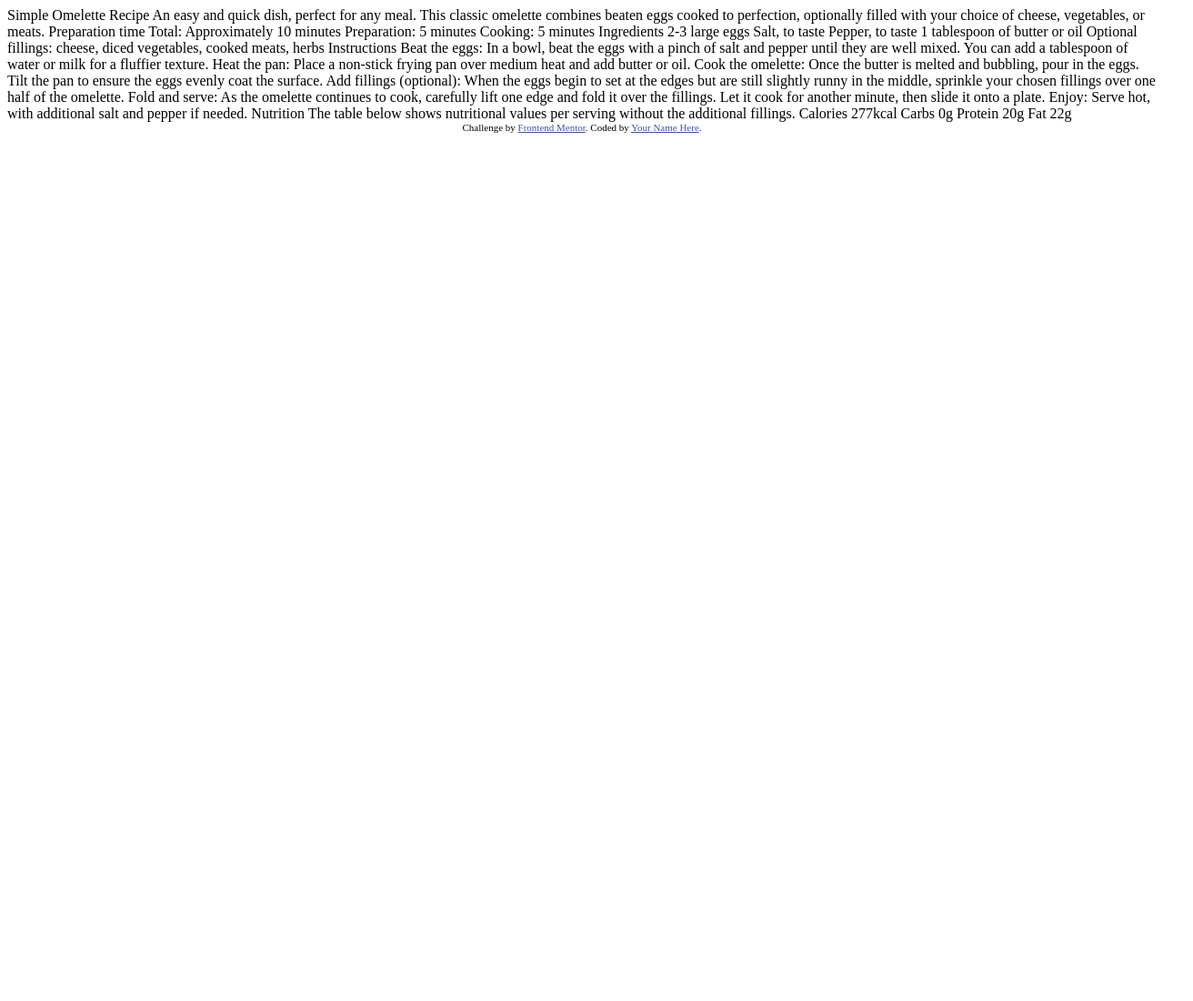
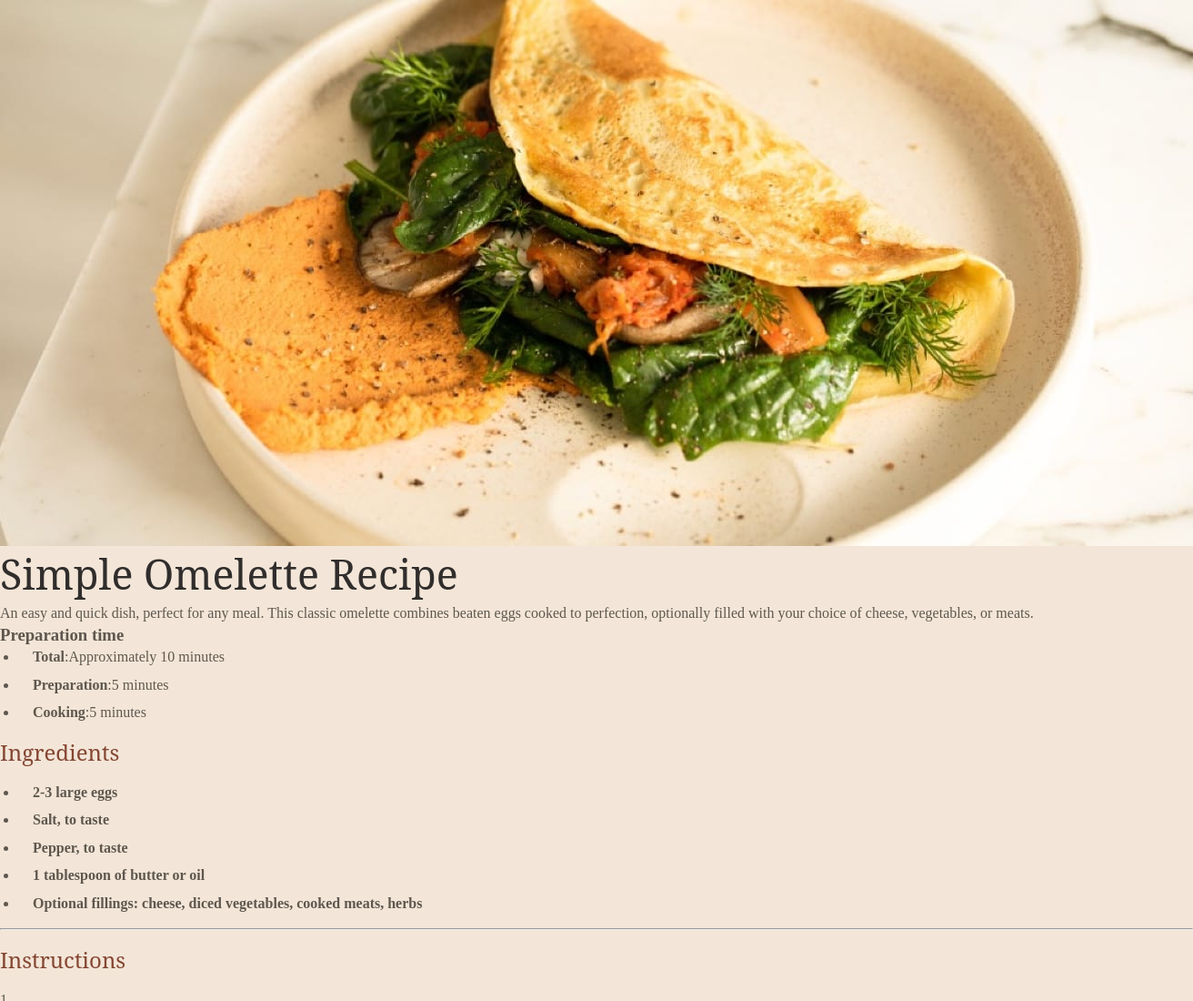
Before and after one commit to Zaki202/Recipe-page, a plain HTML site: page recipe-page-main/index.html in a window 1280 px wide. Shown: the top 1100 px of the page at 91% size, 1312 px wide, since content can reach past the window. Before the commit the page ends 800 px from the top, so only its background shows below. Drawn offline with Linux system fonts and the light colour scheme; files whose address does not match are found by name.

Commit message:
Content added

```diff
--- /dev/null
+++ b/recipe-page-main/Style.css
@@ -0,0 +1,89 @@
+*{
+	padding: 0;
+	margin:0;
+	box-sizing: border-box;
+}
+
+
+html{
+
+	--White: hsl(0, 0%, 100%);
+    --Rose-White: hsl(330, 100%, 98%);
+    --Eggshell: hsl(30, 54%, 90%);
+    --Light-Grey: hsl(30, 18%, 87%);
+    --Wenge-Brown: hsl(30, 10%, 34%);
+    --Dark-Charcoal: hsl(24, 5%, 18%);
+    --Nutmeg: hsl(14, 45%, 36%);
+    --Dark-Raspberry: hsl(332, 51%, 32%);
+}
+
+body{
+	background-color: var(--Eggshell);
+	color: var(--Wenge-Brown);
+	min-height: 100vh;
+	line-height: 1.4;
+	display: grid;
+    font-size: 16px;
+    font-family: 'outfit','sans-serif';
+    size: 1440px;
+}
+
+img{
+	max-width: : 100%;
+	display: block;
+}
+
+h1,h2{
+	font-family: 'Young Serif','Serif';
+	font-weight: 400;
+}
+
+h1{
+	color: var(--Dark-Charcoal);
+	font-size: 2.8rem;
+
+}
+
+h2{
+	color: var(--Nutmeg);
+	margin-bottom: 1rem;
+}
+
+.Recipe_Step
+{
+ margin: 1rem 0;
+
+}
+
+.Nutrition-Step
+{
+   margin-top:1rem;
+}
+
+ul{
+	padding-left:1.25rem;
+}
+
+ul li{
+	margin-bottom: .5rem;
+}
+
+ul li span{
+      color: var(--Wenge-Brown);
+      margin-left: 1rem;
+      font-weight: 700;
+}
+
+.container{
+	max-width: 800px;
+	background-color: var(--White);
+	margin: 2rem;
+	border-radius: 1rem;
+
+}
+
+.container .Recipe-Image{
+   padding: 2rem;
+   border-radius: 1rem;
+   overflow: hidden;
+}
--- a/recipe-page-main/index.html
+++ b/recipe-page-main/index.html
@@ -5,73 +5,109 @@
   <meta name="viewport" content="width=device-width, initial-scale=1.0"> <!-- displays site properly based on user's device -->
 
   <link rel="icon" type="image/png" sizes="32x32" href="./assets/images/favicon-32x32.png">
+  <link rel="stylesheet" type="text/css" href="Style.css">
 
   <title>Frontend Mentor | Recipe page</title>
 
   <!-- Feel free to remove these styles or customise in your own stylesheet 👍 -->
-  <style>
-    .attribution { font-size: 11px; text-align: center; }
-    .attribution a { color: hsl(228, 45%, 44%); }
-  </style>
+
 </head>
 <body>
 
-  Simple Omelette Recipe
+<div class = "Container">
+	<div class="Recipe-Image">
+		 <img src="C:\Users\user\Documents\FrontEndMasters\Recipe-page\recipe-page-main\assets\images\image-omelette.jpeg">
+	</div>
+<div class="Recipe-Information">
+		   <h1> Simple Omelette Recipe </h1>
+		   <p>An easy and quick dish, perfect for any meal. This classic omelette combines beaten eggs cooked
+             to perfection, optionally filled with your choice of cheese, vegetables, or meats.</p>
 
-  An easy and quick dish, perfect for any meal. This classic omelette combines beaten eggs cooked
-  to perfection, optionally filled with your choice of cheese, vegetables, or meats.
+           <div class ="Recipe_Preptime">
+             	<h3>Preparation time</h3>
+             	<ul>
+             		<li><span>Total</span>:Approximately 10 minutes</li>
+             		<li><span>Preparation</span>:5 minutes</li>
+             		<li><span>Cooking</span>:5 minutes</li>
+             	</ul>
+             </div>
+          <div class ="Recipe_Step">
+             	<h2>Ingredients</h2>
+             	<ul class ="Ingredients">
+             		<li><span> 2-3 large eggs</span></li>
+             		<li><span>Salt, to taste</span></li>
+             		<li><span> Pepper, to taste</span></li>
+             		<li><span> 1 tablespoon of butter or oil</span></li>
+             		<li><span> Optional fillings: cheese, diced vegetables, cooked meats, herbs</span></li>
+             	</ul>
+             </div>
+             <hr>
 
-  Preparation time
+             <div class ="Recipe_Step">
+             	<h2>Instructions</h2>
+             	<div class ="Instructions">
+             		<div class= "Items">
+             		 <div class = "Num">1. </div>
+             		  <p><span>Beat the eggs</span>: In a bowl, beat the eggs with a pinch of salt
+             		  	and pepper until they are well mixed.
+                        You can add a tablespoon of water or milk for a fluffier texture. </p>
+             	     </div>
 
-  Total: Approximately 10 minutes
-  Preparation: 5 minutes
-  Cooking: 5 minutes
+             	     <div class= "Items">
+             		 <div class = "Num">2. </div>
+             		  <p><span>Heat the pan</span>: Place a non-stick frying pan over medium heat and add butter or oil. </p>
+             	</div>
 
-  Ingredients
+             	<div class= "Items">
+             		 <div class = "Num">3. </div>
+             		  <p><span>Cook the omelette</span>: Once the butter is melted and bubbling, pour in the eggs.
+             		  	Tilt the pan to ensure the eggs evenly coat the surface. </p>
+             	</div>
 
-  2-3 large eggs
-  Salt, to taste
-  Pepper, to taste
-  1 tablespoon of butter or oil
-  Optional fillings: cheese, diced vegetables, cooked meats, herbs
+             	<div class= "Items">
+             		 <div class = "Num">4. </div>
+             		  <p><span> Add fillings (optional)</span>: When the eggs begin to set at the edges but are still
+             		   slightly runny in the middle, sprinkle your chosen fillings over one half of the omelette. </p>
+             	</div>
 
-  Instructions
+             	<div class= "Items">
+             		 <div class = "Num">5. </div>
+             		  <p><span>Fold and serve</span>: As the omelette continues to cook, carefully lift one edge and fold it over the
+                            fillings. Let it cook for another minute, then slide it onto a plate. </p>
+             	</div>
 
-  Beat the eggs: In a bowl, beat the eggs with a pinch of salt and pepper until they are well mixed.
-  You can add a tablespoon of water or milk for a fluffier texture.
+             	<div class= "Items">
+             		 <div class = "Num">6. </div>
+             		  <p><span>Enjoy</span>: Serve hot,
+                 </div>
+             </div>
+             <hr>
+             <div class ="Nutrition-Step">
+             		<h2>Nutrition</h2>
+             		<p class ="values">The table below shows nutritional values per serving without the additional fillings.</p>
 
-  Heat the pan: Place a non-stick frying pan over medium heat and add butter or oil.
+             	<div class = "Nutrition-table">
+             		<div class ="Item">
+             		 <p>  Calories</p>
+             		 <p class ="amount">277kcal</p>
+             	  </div>
+             	  <div class ="Item">
+             		 <p> Carbs</p>
+             		 <p class ="amount">0g</p>
+             	  </div>
+             	  <div class ="Item">
+             		 <p> Protein</p>
+             		 <p class ="amount">20g</p>
+             	  </div>
+             	   <div class ="Item">
+             		 <p> Fat</p>
+             		 <p class ="amount">22g</p>
+             	  </div>
 
-  Cook the omelette: Once the butter is melted and bubbling, pour in the eggs. Tilt the pan to ensure
-  the eggs evenly coat the surface.
+              </div>
+           </div>
+   </div>
+</div>
 
-  Add fillings (optional): When the eggs begin to set at the edges but are still slightly runny in the
-  middle, sprinkle your chosen fillings over one half of the omelette.
-
-  Fold and serve: As the omelette continues to cook, carefully lift one edge and fold it over the
-  fillings. Let it cook for another minute, then slide it onto a plate.
-
-  Enjoy: Serve hot, with additional salt and pepper if needed.
-
-  Nutrition
-
-  The table below shows nutritional values per serving without the additional fillings.
-
-  Calories
-  277kcal
-
-  Carbs
-  0g
-
-  Protein
-  20g
-
-  Fat
-  22g
-
-  <div class="attribution">
-    Challenge by <a href="https://www.frontendmentor.io?ref=challenge" target="_blank">Frontend Mentor</a>.
-    Coded by <a href="#">Your Name Here</a>.
-  </div>
 </body>
 </html>
```
